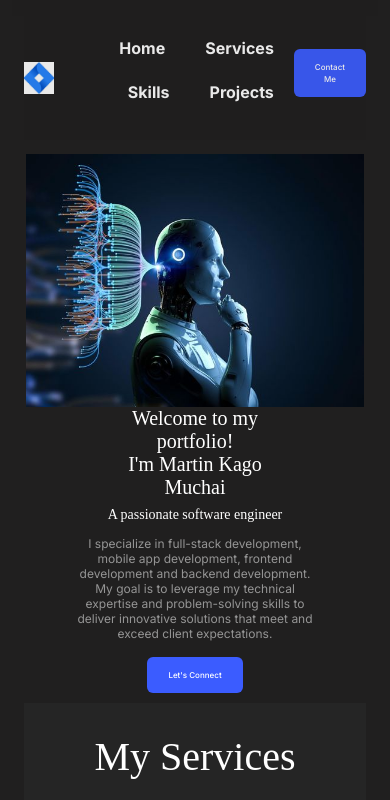
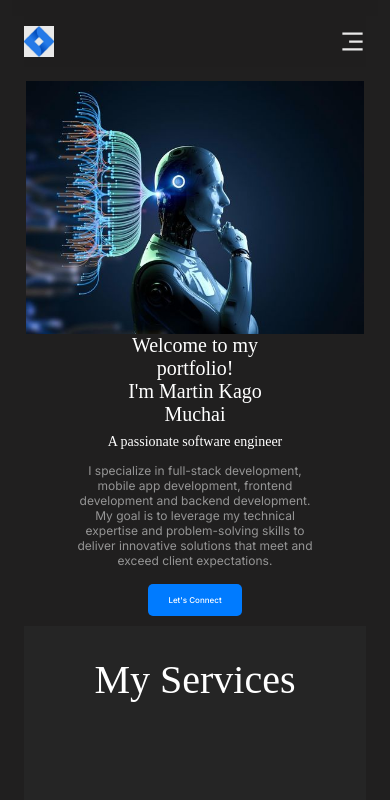
Before and after one commit to DEANKAGO/Portfolio, a React (Create React App) app: page / in a window 390 px wide. Shown: the top 800 px of the page. Built offline with nearby package versions, Linux system fonts and the light colour scheme; a web font is replaced by a local one.

Commit message:
add media queries to navbar component for responsiveness

```diff
--- a/package.json
+++ b/package.json
@@ -10,6 +10,7 @@
     "react": "^18.2.0",
     "react-bootstrap": "^2.10.2",
     "react-dom": "^18.2.0",
+    "react-icons": "^5.2.1",
     "react-router-dom": "^6.22.3",
     "react-scripts": "5.0.1",
     "web-vitals": "^2.1.4"
--- a/src/components/Footer/Footer.jsx
+++ b/src/components/Footer/Footer.jsx
@@ -1,6 +1,5 @@
 import React from 'react';
 import './footer.css';
-import { Container, Row, Col } from 'react-bootstrap';
 
 export const Footer = ({ elementRef }) => {
   return (
--- a/src/components/Navbar/Navbar.jsx
+++ b/src/components/Navbar/Navbar.jsx
@@ -1,7 +1,8 @@
-import React from 'react';
+import React, { useState } from 'react';
 import './navbar.css';
 import Logo from '../../images/logo.jpg';
 import { Link } from 'react-router-dom';
+import { RiMenu3Line, RiCloseLine } from 'react-icons/ri';
 
 export const Navbar = ({ servicesRef, skillsRef, footerRef }) => {
   const scrollToServices = () => {
@@ -16,6 +17,8 @@ export const Navbar = ({ servicesRef, skillsRef, footerRef }) => {
     footerRef.current?.scrollIntoView({ behavior: 'smooth' });
   };
 
+  const [toggleMenu, setToggleMenu] = useState(false);
+
   return (
     <nav>
       <div className=''>
@@ -27,23 +30,23 @@ export const Navbar = ({ servicesRef, skillsRef, footerRef }) => {
         <ul>
           <li>
             <Link to='/'>
-              <a href='#'>Home</a>
+              <a href='linkToHome'>Home</a>
             </Link>
           </li>
           <li>
-            <a href='#' onClick={scrollToServices}>
+            <a href='linkToServices' onClick={scrollToServices}>
               Services
             </a>
           </li>
 
           <li>
-            <a href='#' onClick={scrollToSkills}>
+            <a href='linkToSkills' onClick={scrollToSkills}>
               Skills
             </a>
           </li>
           <li>
             <Link to='/projects'>
-              <a href='#'>Projects</a>
+              <a href='linkToProjects'>Projects</a>
             </Link>
           </li>
         </ul>
@@ -53,6 +56,55 @@ export const Navbar = ({ servicesRef, skillsRef, footerRef }) => {
           Contact Me
         </button>
       </div>
+      <div className='navbarMenu'>
+        {toggleMenu ? (
+          <RiCloseLine
+            color='#fff'
+            size={27}
+            onClick={() => setToggleMenu(false)}
+          />
+        ) : (
+          <RiMenu3Line
+            color='#fff'
+            size={27}
+            onClick={() => setToggleMenu(true)}
+          />
+        )}
+        {toggleMenu && (
+          <div className='navbarMenuContainerToggle scale-up-center'>
+            <div className='navbarMenuContainerLinks'>
+              <ul>
+                <li>
+                  <Link to='/'>
+                    <a href='linkToHome'>Home</a>
+                  </Link>
+                </li>
+                <li>
+                  <a href='linkToServices' onClick={scrollToServices}>
+                    Services
+                  </a>
+                </li>
+
+                <li>
+                  <a href='linkToSkills' onClick={scrollToSkills}>
+                    Skills
+                  </a>
+                </li>
+                <li>
+                  <Link to='/projects'>
+                    <a href='linkToProjects'>Projects</a>
+                  </Link>
+                </li>
+              </ul>
+            </div>
+            <div className='btnContainerMenu'>
+              <button className='btnContactMenu' onClick={scrollToFooter}>
+                Contact Me
+              </button>
+            </div>
+          </div>
+        )}
+      </div>
     </nav>
   );
 };
--- a/src/components/Navbar/navbar.css
+++ b/src/components/Navbar/navbar.css
@@ -54,3 +54,93 @@ nav li a:hover {
   font-weight: 500;
   cursor: pointer;
 }
+
+.navbarMenu {
+  display: none;
+  align-items: center;
+  cursor: pointer;
+}
+
+.navbarMenuContainerLinks ul {
+  list-style-type: none;
+  padding: 0;
+  margin: 0;
+}
+
+.navbarMenuContainerLinks ul li {
+  margin-bottom: 10px;
+}
+
+.navbarMenuContainerLinks ul li a {
+  color: #fff;
+  text-decoration: none;
+}
+
+.btnContainer {
+  margin-top: 20px;
+}
+
+.btnContact {
+  padding: 10px 20px;
+  background-color: #007bff;
+  color: #fff;
+  border: none;
+  border-radius: 5px;
+  cursor: pointer;
+}
+
+@media  screen and (max-width: 770px) {
+  .navbarMenu {
+    display: flex;
+  }
+
+  .btnContainer{
+    display: none;
+  }
+
+  .menuContainer {
+    display: none;
+  };
+
+  .navbarMenuContainerToggle {
+    width: 100%;
+    padding: 10px;
+  }
+
+  .navbarMenuContainerLinks ul li {
+    margin-bottom: 4px;
+  }
+
+  .navbarMenuContainerToggle {
+    display: flex;
+    flex-direction: column;
+    align-items: flex-end;
+    background-color: #333;
+    position: absolute;
+    top: 50px;
+    right: 0;
+    width: 150px;
+    padding: 20px;
+    border-radius: 5px;
+    box-shadow: 0 2px 5px rgba(0, 0, 0, 0.2);
+  }
+
+  .btnContactMenu {
+    padding: 5px 10px;
+    margin-top: 10px;
+    background-color: #007bff;
+    color: #fff;
+    border: none;
+    border-radius: 5px;
+    cursor: pointer;
+    font-size: 12px;
+  }
+
+  .navbarMenuContainerLinks ul li a {
+    color: #fff;
+    text-decoration: none;
+    font-size: 12px;
+  }
+
+
+}
--- a/src/components/Projects/Projects.jsx
+++ b/src/components/Projects/Projects.jsx
@@ -1,8 +1,6 @@
 import React from 'react';
 import './projects.css';
 import { Row, Col, Container, Card, Button } from 'react-bootstrap';
-import { Link } from 'react-router-dom';
-import { Navbar } from '../Navbar/Navbar';
 import { Footer } from '../Footer/Footer';
 import { projectsData } from '../../data/Data';
 
--- a/src/pages/Home/home.css
+++ b/src/pages/Home/home.css
@@ -114,8 +114,8 @@
 
 @media screen and (max-width: 770px) {
     .image {
-        height: 30vh;
-        max-width: 35vh;
+        height: 35vh;
+        max-width: 30vh;
         margin: 0;
     }
     .content h1 {
@@ -125,7 +125,7 @@
         font-size: 14px;
     }
     .text p {
-        font-size: 10px;
+        font-size: 12px;
     }
     .btnContact {
         font-size: 8px;
--- a/src/pages/Services/Services.jsx
+++ b/src/pages/Services/Services.jsx
@@ -1,4 +1,4 @@
-import React, { useRef } from 'react';
+import React from 'react';
 import './services.css';
 import { Container, Row, Col, Card, Button, Image } from 'react-bootstrap';
 import { myServices } from '../../data/Data';
```
Also changed, not shown: 1 other file (tests, documents, lock files or other folders).
